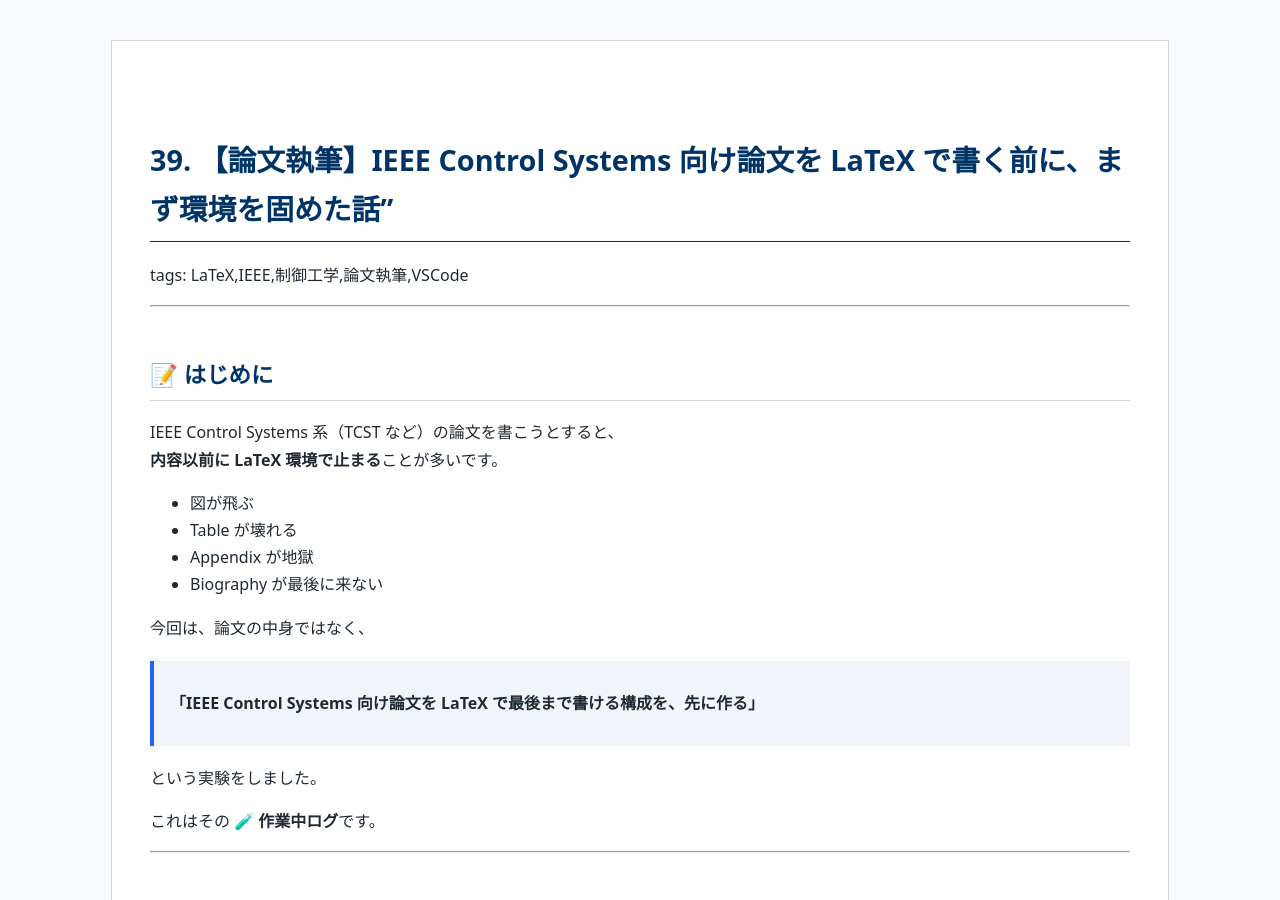
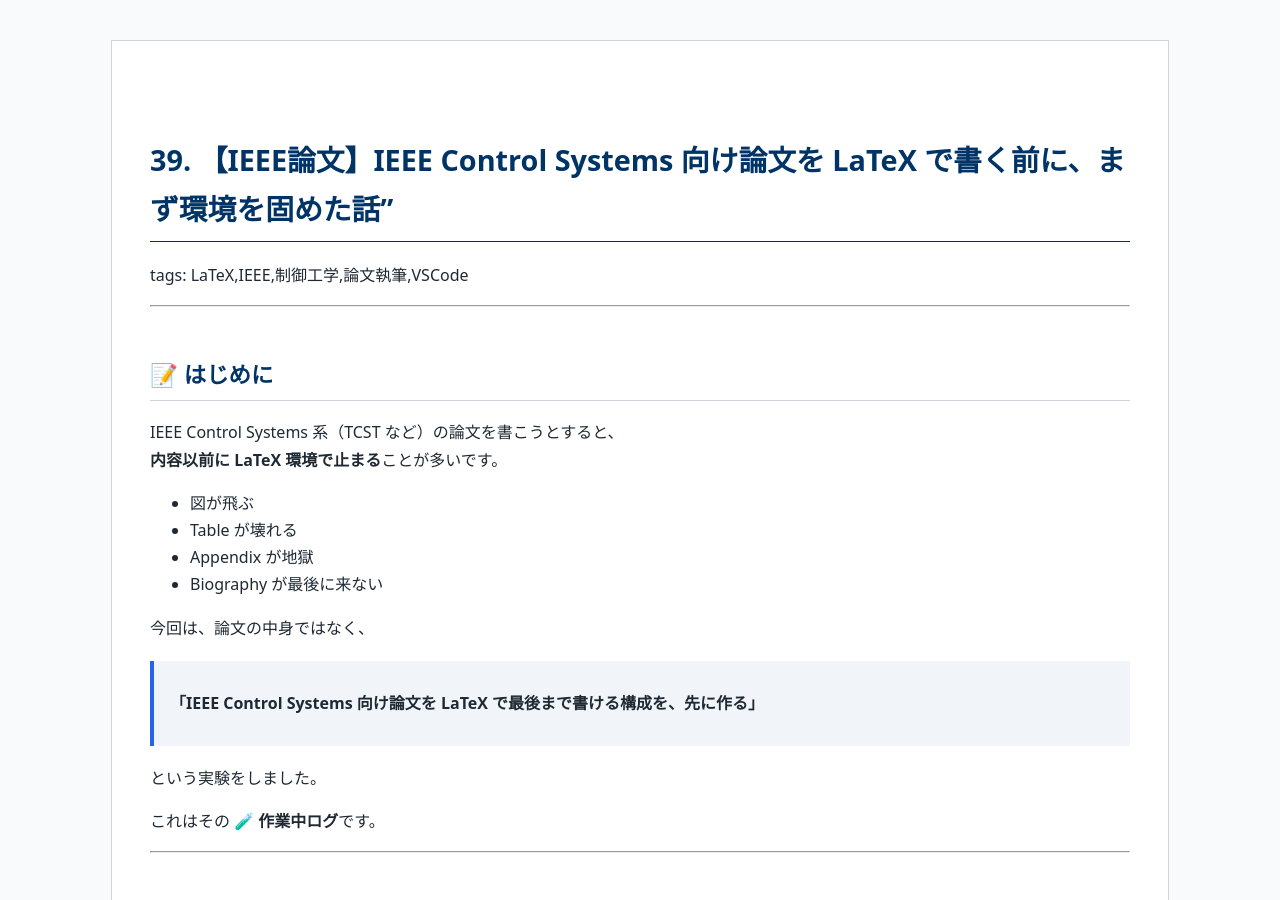
Before and after one commit to Samizo-AITL/qiita-articles, a Jekyll site: the page built from articles/39_ieee_control_latex_poc_vscode.md, in a window 1280 px wide and 900 px high. Built offline with Jekyll 4.4.1, drawn with Linux system fonts in a browser that asks for light colours.

Commit message:
Update 39_ieee_control_latex_poc_vscode.md

```diff
--- a/articles/39_ieee_control_latex_poc_vscode.md
+++ b/articles/39_ieee_control_latex_poc_vscode.md
@@ -3,7 +3,7 @@
 title: Qiita Articles
 ---
 
-# 39. 【論文執筆】IEEE Control Systems 向け論文を LaTeX で書く前に、まず環境を固めた話"
+# 39. 【IEEE論文】IEEE Control Systems 向け論文を LaTeX で書く前に、まず環境を固めた話"
 tags: LaTeX,IEEE,制御工学,論文執筆,VSCode
 
 ---
```
